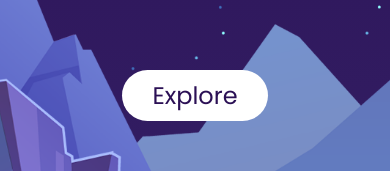
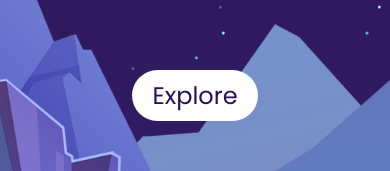
Before and after one commit to Helton1000/Moonlight, a plain HTML site: page index.html in a window 390 px wide. Shown: the part 427-598 px from the top of the page. Drawn offline with Linux system fonts and the light colour scheme.

Commit message:
Att media

```diff
--- a/style/style.css
+++ b/style/style.css
@@ -93,4 +93,15 @@ section img{
         font-size: 1rem;
         color: #fff;
     }
+
+    #btn{
+        display: inline-block;
+        padding: 8px 20px;
+        border-radius: 40px;
+        background: #fff;
+        color: #2b1055;
+        font-size: 1.5rem;
+        z-index: 3;
+        transform: translateY(100px);
+    }
 }
```
